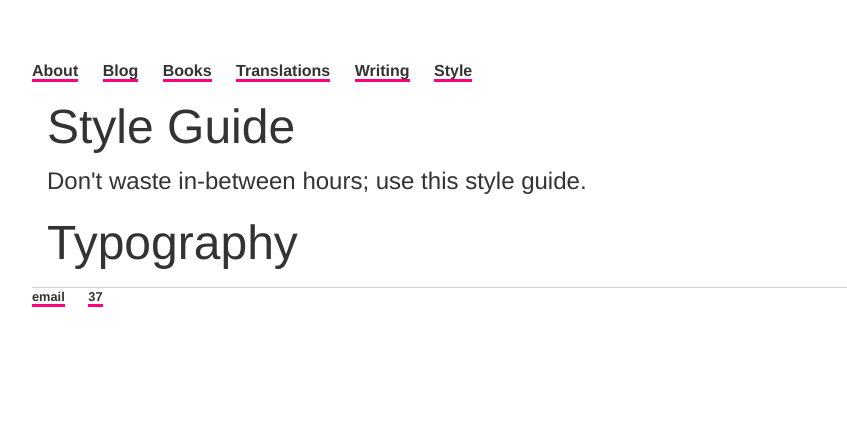
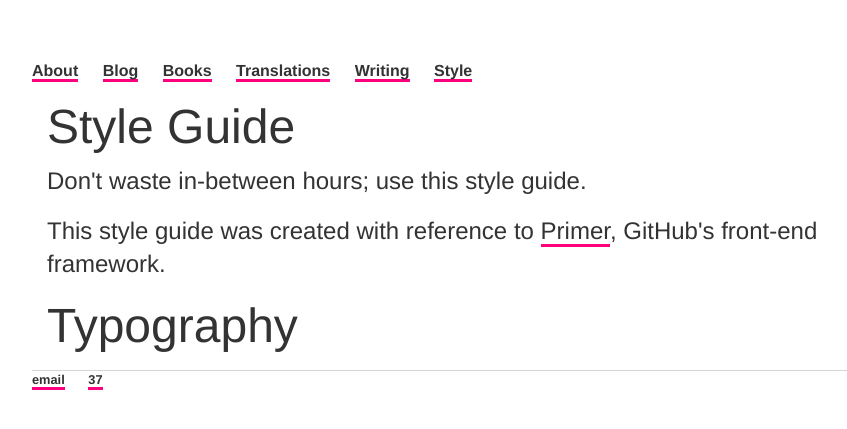
Before and after one commit to ariesti/ariesti.github.io, a Jekyll site: the page built from style/index.html, in a window 1280 px wide. Shown: the top 429 px of the page, without its empty margins (160-1007 px from the left). Built offline with Jekyll 4.4.1, drawn with Linux system fonts in a browser that asks for light colours.

Commit message:
Update index.html

```diff
--- a/style/index.html
+++ b/style/index.html
@@ -6,6 +6,7 @@ permalink: /style/
 ---
 	<div class="style">
 		<p>Don't waste in-between hours; use this style guide.</p>
+		<p>This style guide was created with reference to <a href="https://styleguide.github.com/primer/principles/">Primer</a>, GitHub's front-end framework.</p>
 	</div>
 
 	<div class="typography">
```
